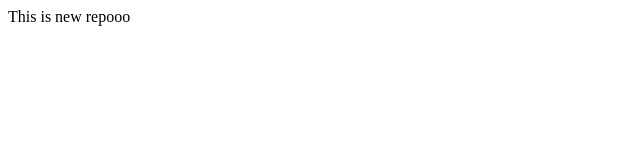
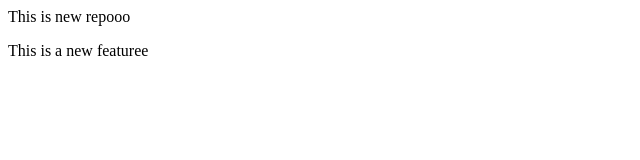
Before and after one commit to GuardianScripts/localrepo, a plain HTML site: page index.html in a window 1280 px wide. Shown: the whole page, without its empty margins (0-640 px from the left). Drawn offline with Linux system fonts and the light colour scheme.

Commit message:
Add new feature

```diff
--- a/index.html
+++ b/index.html
@@ -1 +1,2 @@
 <p>This is new repooo </p>
+<p>This is a new featuree  </p>
```
